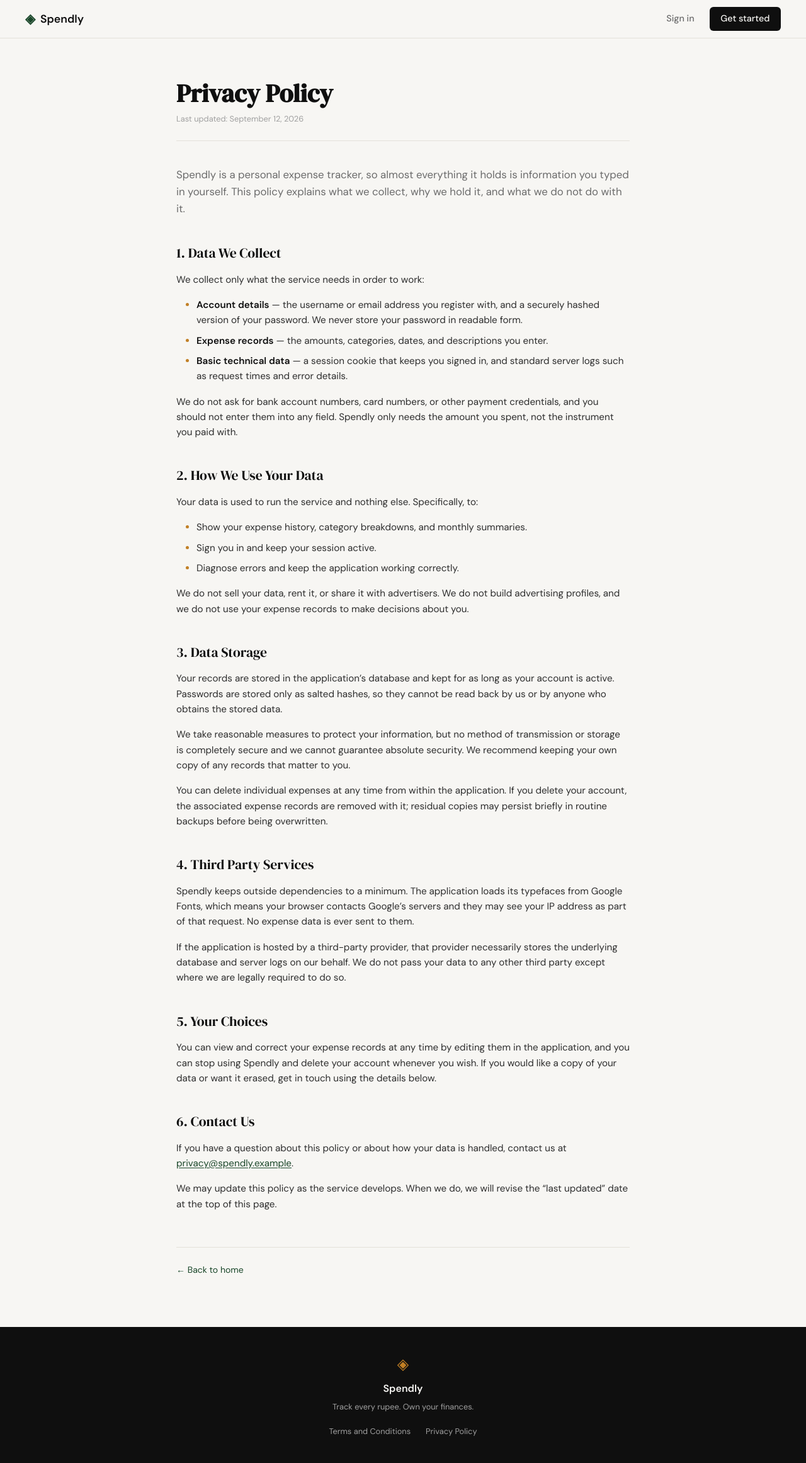
After one commit to rudraksh-sindwani/spendly, a Flask app: page /privacy in a window 1280 px wide. The commit adds this page. Shown: the whole page at 63% size. Run offline with Flask 3, Linux system fonts and the light colour scheme.

Commit message:
landing: add privacy policy page and route

```diff
--- a/app.py
+++ b/app.py
@@ -25,6 +25,11 @@ def login():
 @app.route("/terms")
 def terms():
     return render_template("terms.html")
+
+
+@app.route("/privacy")
+def privacy():
+    return render_template("privacy.html")
 
 
 # ------------------------------------------------------------------ #
--- a/static/css/style.css
+++ b/static/css/style.css
@@ -585,6 +585,19 @@ a { color: inherit; text-decoration: none; }
 
 .legal-body li::marker { color: var(--accent-2); }
 
+.legal-body strong {
+    font-weight: 600;
+    color: var(--ink);
+}
+
+.legal-body a {
+    color: var(--accent);
+    text-decoration: underline;
+    text-underline-offset: 2px;
+}
+
+.legal-body a:hover { color: var(--accent-2); }
+
 .legal-back {
     margin-top: 3.5rem;
     padding-top: 1.5rem;
--- a/templates/base.html
+++ b/templates/base.html
@@ -36,7 +36,7 @@
             <p class="footer-copy">Track every rupee. Own your finances.</p>
             <div class="footer-links">
                 <a href="{{ url_for('terms') }}">Terms and Conditions</a>
-                <a href="#">Privacy Policy</a>
+                <a href="{{ url_for('privacy') }}">Privacy Policy</a>
             </div>
         </div>
     </footer>
--- /dev/null
+++ b/templates/privacy.html
@@ -0,0 +1,107 @@
+{% extends "base.html" %}
+
+{% block title %}Privacy Policy — Spendly{% endblock %}
+
+{% block content %}
+
+<section class="legal-section">
+    <div class="legal-container">
+
+        <header class="legal-header">
+            <h1 class="legal-title">Privacy Policy</h1>
+            <p class="legal-updated">Last updated: September 12, 2026</p>
+        </header>
+
+        <div class="legal-body">
+            <p class="legal-intro">
+                Spendly is a personal expense tracker, so almost everything it holds is
+                information you typed in yourself. This policy explains what we collect,
+                why we hold it, and what we do not do with it.
+            </p>
+
+            <h2>1. Data We Collect</h2>
+            <p>We collect only what the service needs in order to work:</p>
+            <ul>
+                <li><strong>Account details</strong> — the username or email address you register with, and a securely hashed version of your password. We never store your password in readable form.</li>
+                <li><strong>Expense records</strong> — the amounts, categories, dates, and descriptions you enter.</li>
+                <li><strong>Basic technical data</strong> — a session cookie that keeps you signed in, and standard server logs such as request times and error details.</li>
+            </ul>
+            <p>
+                We do not ask for bank account numbers, card numbers, or other payment
+                credentials, and you should not enter them into any field. Spendly only needs
+                the amount you spent, not the instrument you paid with.
+            </p>
+
+            <h2>2. How We Use Your Data</h2>
+            <p>Your data is used to run the service and nothing else. Specifically, to:</p>
+            <ul>
+                <li>Show your expense history, category breakdowns, and monthly summaries.</li>
+                <li>Sign you in and keep your session active.</li>
+                <li>Diagnose errors and keep the application working correctly.</li>
+            </ul>
+            <p>
+                We do not sell your data, rent it, or share it with advertisers. We do not
+                build advertising profiles, and we do not use your expense records to make
+                decisions about you.
+            </p>
+
+            <h2>3. Data Storage</h2>
+            <p>
+                Your records are stored in the application&rsquo;s database and kept for as long
+                as your account is active. Passwords are stored only as salted hashes, so
+                they cannot be read back by us or by anyone who obtains the stored data.
+            </p>
+            <p>
+                We take reasonable measures to protect your information, but no method of
+                transmission or storage is completely secure and we cannot guarantee absolute
+                security. We recommend keeping your own copy of any records that matter to
+                you.
+            </p>
+            <p>
+                You can delete individual expenses at any time from within the application.
+                If you delete your account, the associated expense records are removed with
+                it; residual copies may persist briefly in routine backups before being
+                overwritten.
+            </p>
+
+            <h2>4. Third Party Services</h2>
+            <p>
+                Spendly keeps outside dependencies to a minimum. The application loads its
+                typefaces from Google Fonts, which means your browser contacts Google&rsquo;s
+                servers and they may see your IP address as part of that request. No expense
+                data is ever sent to them.
+            </p>
+            <p>
+                If the application is hosted by a third-party provider, that provider
+                necessarily stores the underlying database and server logs on our behalf. We
+                do not pass your data to any other third party except where we are legally
+                required to do so.
+            </p>
+
+            <h2>5. Your Choices</h2>
+            <p>
+                You can view and correct your expense records at any time by editing them in
+                the application, and you can stop using Spendly and delete your account
+                whenever you wish. If you would like a copy of your data or want it erased,
+                get in touch using the details below.
+            </p>
+
+            <h2>6. Contact Us</h2>
+            <p>
+                If you have a question about this policy or about how your data is handled,
+                contact us at <a href="mailto:privacy@spendly.example">privacy@spendly.example</a>.
+            </p>
+            <p>
+                We may update this policy as the service develops. When we do, we will revise
+                the &ldquo;last updated&rdquo; date at the top of this page.
+            </p>
+        </div>
+
+        <p class="legal-back">
+            <a href="{{ url_for('landing') }}">&larr; Back to home</a>
+        </p>
+
+    </div>
+</section>
+
+{% endblock %}
```
